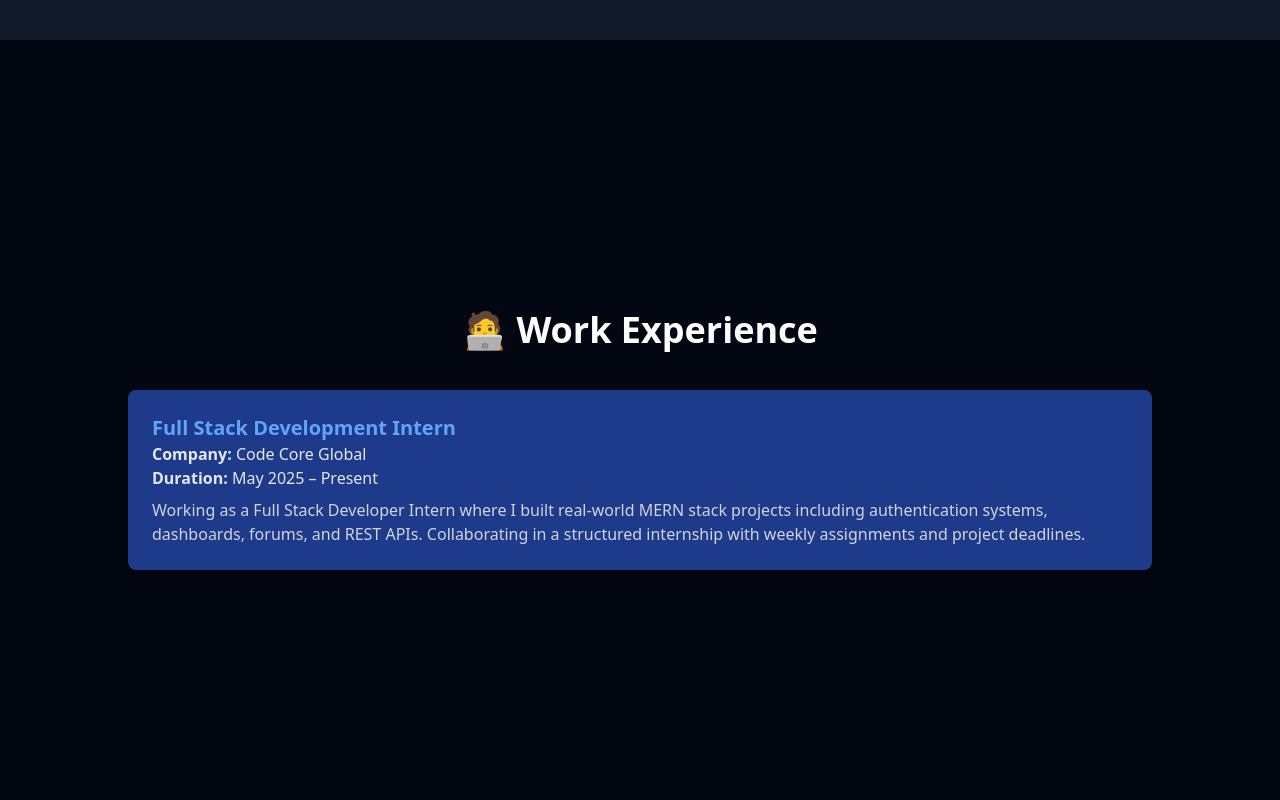
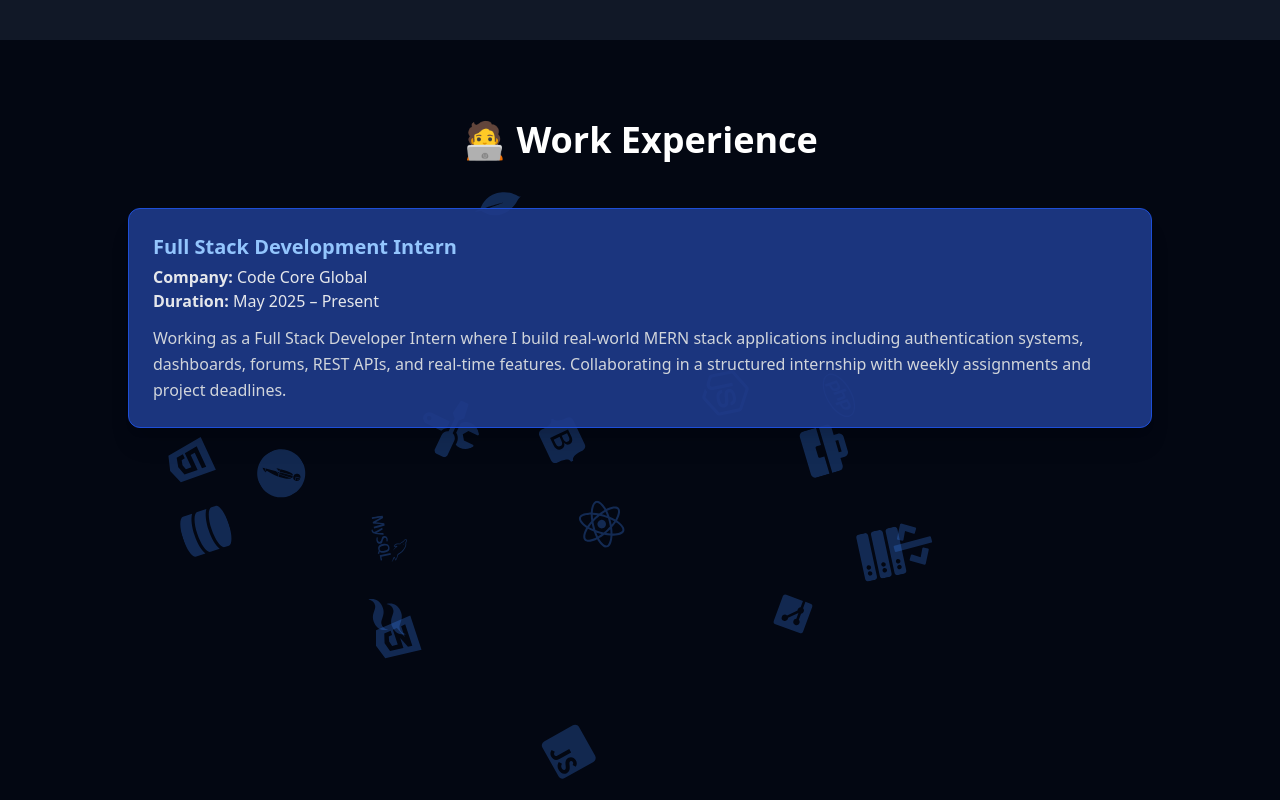
Before and after one commit to Mr-Samad3011/Portfolio, a React (Vite) app: page / in a window 1280 px wide. Shown: the part 2360-3160 px from the top of the page. Built offline with nearby package versions, Linux system fonts and the light colour scheme.

Commit message:
Update Experience.jsx

```diff
--- a/src/components/Experience.jsx
+++ b/src/components/Experience.jsx
@@ -1,35 +1,160 @@
-import React from 'react';
+import React, { useEffect, useRef, useState } from "react";
+import { motion } from "framer-motion";
+import {
+  FaBriefcase,
+  FaCode,
+  FaReact,
+  FaNodeJs,
+  FaPhp,
+  FaGitAlt,
+  FaHtml5,
+  FaCss3Alt,
+  FaJsSquare,
+  FaDatabase,
+  FaTools,
+  FaServer,
+  FaBootstrap,
+} from "react-icons/fa";
+import { SiMongodb, SiMysql, SiPostman, SiTailwindcss } from "react-icons/si";
+
+const icons = [
+  <FaBriefcase />,
+  <FaCode />,
+  <FaReact />,
+  <FaNodeJs />,
+  <FaJsSquare />,
+  <FaHtml5 />,
+  <FaCss3Alt />,
+  <SiTailwindcss />,
+  <FaBootstrap />,
+  <FaServer />,
+  <FaPhp />,
+  <FaDatabase />,
+  <SiMongodb />,
+  <SiMysql />,
+  <FaGitAlt />,
+  <SiPostman />,
+  <FaTools />,
+];
+
+const ICON_SIZE = 60;
 
 const Experience = () => {
+  const sectionRef = useRef(null);
+  const [size, setSize] = useState({ width: 0, height: 0 });
+  const [seed, setSeed] = useState(0);
+
+  // 📐 Section size
+  useEffect(() => {
+    const updateSize = () => {
+      if (sectionRef.current) {
+        const rect = sectionRef.current.getBoundingClientRect();
+        setSize({ width: rect.width, height: rect.height });
+      }
+    };
+    updateSize();
+    window.addEventListener("resize", updateSize);
+    return () => window.removeEventListener("resize", updateSize);
+  }, []);
+
+  // 👀 Scroll enter → animation restart (smooth)
+  useEffect(() => {
+    const observer = new IntersectionObserver(
+      ([entry]) => {
+        if (entry.isIntersecting) {
+          setSeed(Math.random());
+        }
+      },
+      { threshold: 0.4 }
+    );
+
+    if (sectionRef.current) observer.observe(sectionRef.current);
+    return () => observer.disconnect();
+  }, []);
+
+  // 🎯 Safe random position
+  const randomPos = () => ({
+    x: Math.random() * (size.width - ICON_SIZE),
+    y: Math.random() * (size.height - ICON_SIZE),
+  });
+
   return (
     <section
+      ref={sectionRef}
       id="experience"
-      className="w-full min-h-screen flex items-center justify-center bg-gray-950 dark:bg-gray-950 px-6 py-12"
+      className="relative w-full min-h-screen bg-gray-950 px-6 py-20 overflow-hidden"
     >
-      <div className="max-w-5xl mx-auto">
-        <h2 className="text-3xl sm:text-4xl font-bold text-center text-white mb-10">
+      {/* 🎈 FLOATING ICONS */}
+      {icons.map((icon, index) => {
+        const start = randomPos();
+        const end = randomPos();
+
+        return (
+          <motion.div
+            key={`${seed}-${index}`}
+            className="absolute text-blue-500 opacity-25"
+            style={{
+              fontSize: "3rem",
+              pointerEvents: "none",
+              zIndex: 10,
+            }}
+            initial={{ x: start.x, y: start.y }}
+            animate={{
+              x: [start.x, end.x, start.x],
+              y: [start.y, end.y, start.y],
+              rotate: [0, 180, 360],
+              opacity: [0.2, 0.4, 0.2],
+            }}
+            transition={{
+              duration: 30 + Math.random() * 10,
+              repeat: Infinity,
+              ease: "linear",
+            }}
+          >
+            {icon}
+          </motion.div>
+        );
+      })}
+
+      {/* 📄 CONTENT */}
+      <div className="relative z-20 max-w-5xl mx-auto">
+        <motion.h2
+          initial={{ opacity: 0, y: -40 }}
+          whileInView={{ opacity: 1, y: 0 }}
+          viewport={{ once: false }}
+          transition={{ duration: 0.6 }}
+          className="text-3xl sm:text-4xl font-bold text-center text-white mb-12"
+        >
           🧑‍💻 Work Experience
-        </h2>
+        </motion.h2>
 
-        <div className="space-y-6">
-          {/* Internship 1 */}
-          <div className="bg-blue-900 dark:bg-blue-900 shadow-lg rounded-lg p-6">
-            <h3 className="text-xl font-semibold text-blue-400">
+        <motion.div
+          initial={{ opacity: 0, y: 60 }}
+          whileInView={{ opacity: 1, y: 0 }}
+          viewport={{ once: false }}
+          transition={{ duration: 0.7 }}
+          className="bg-blue-900/90 rounded-xl p-6 shadow-xl border border-blue-700"
+        >
+          <h3 className="text-xl font-semibold text-blue-300">
             Full Stack Development Intern
           </h3>
-            <p className="text-gray-200">
+
+          <p className="text-gray-200 mt-1">
             <strong>Company:</strong> Code Core Global
           </p>
+
           <p className="text-gray-200">
             <strong>Duration:</strong> May 2025 – Present
           </p>
-            <p className="mt-2 text-gray-300">
-              Working as a Full Stack Developer Intern where I built real-world MERN stack projects including authentication systems, dashboards, forums, and REST APIs. Collaborating in a structured internship with weekly assignments and project deadlines.
+
+          <p className="mt-3 text-gray-300 leading-relaxed">
+            Working as a Full Stack Developer Intern where I build real-world
+            MERN stack applications including authentication systems,
+            dashboards, forums, REST APIs, and real-time features. Collaborating
+            in a structured internship with weekly assignments and project
+            deadlines.
           </p>
-          </div>
-
-          {/* Add more experiences here if needed */}
-        </div>
+        </motion.div>
       </div>
     </section>
   );
```
Lines whose indentation alone changed are shown as unchanged.
